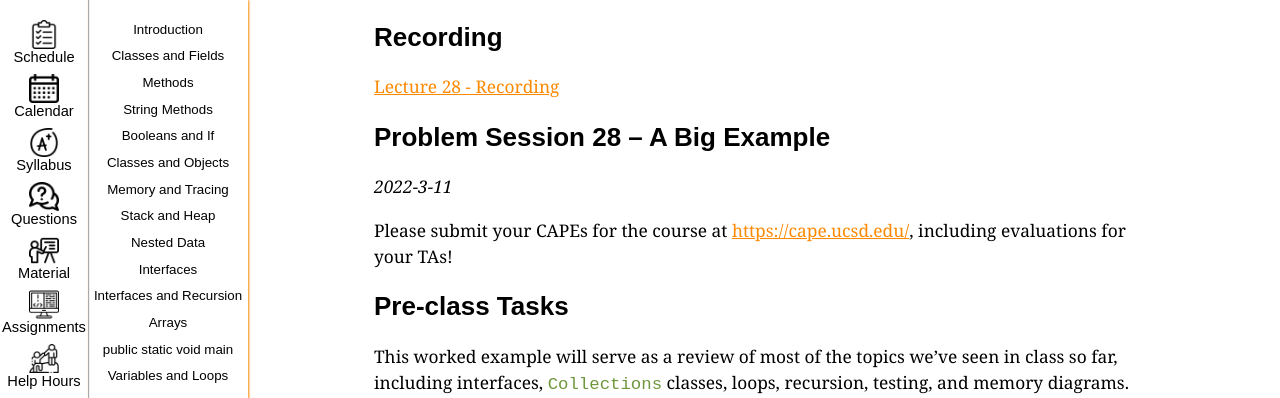
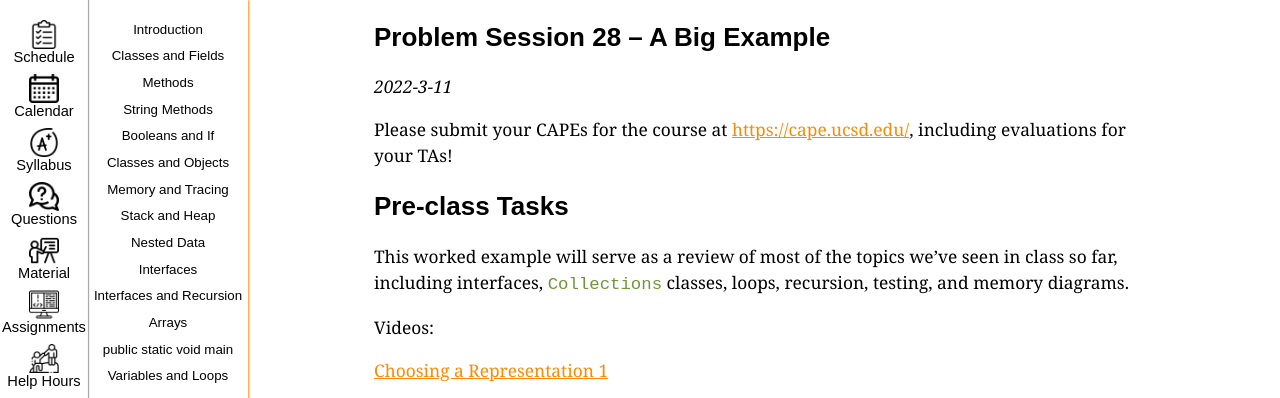
Before and after one commit to ucsd-cse11-w22/ucsd-cse11-w22.github.io, a Jekyll site: the page built from _lectures/lecture28.md, in a window 1280 px wide and 900 px high, cut to the strip 0-398 px from the top of the window. Built offline with Jekyll 4.4.1, drawn with Linux system fonts in a browser that asks for light colours; some of the changed text lies outside the part shown.

Commit message:
Update lecture28.md

```diff
--- a/_lectures/lecture28.md
+++ b/_lectures/lecture28.md
@@ -22,11 +22,6 @@ worksheets:
   - title: Lecture
     url: https://drive.google.com/file/d/1SDVq3zfMM-2fOYoj_-6S-_Ci8yhE3YYa
 ---
-
-## Recording
-
-[Lecture 28 - Recording](https://podcast.ucsd.edu/watch/wi22/cse11_a00/28){:target="_blank"}
-
 
 ## Problem Session {{ page.index }} – {{ page.name }}
 
```
Also changed, not shown: other parts of _lectures/lecture28.md (+4 -0 lines).
